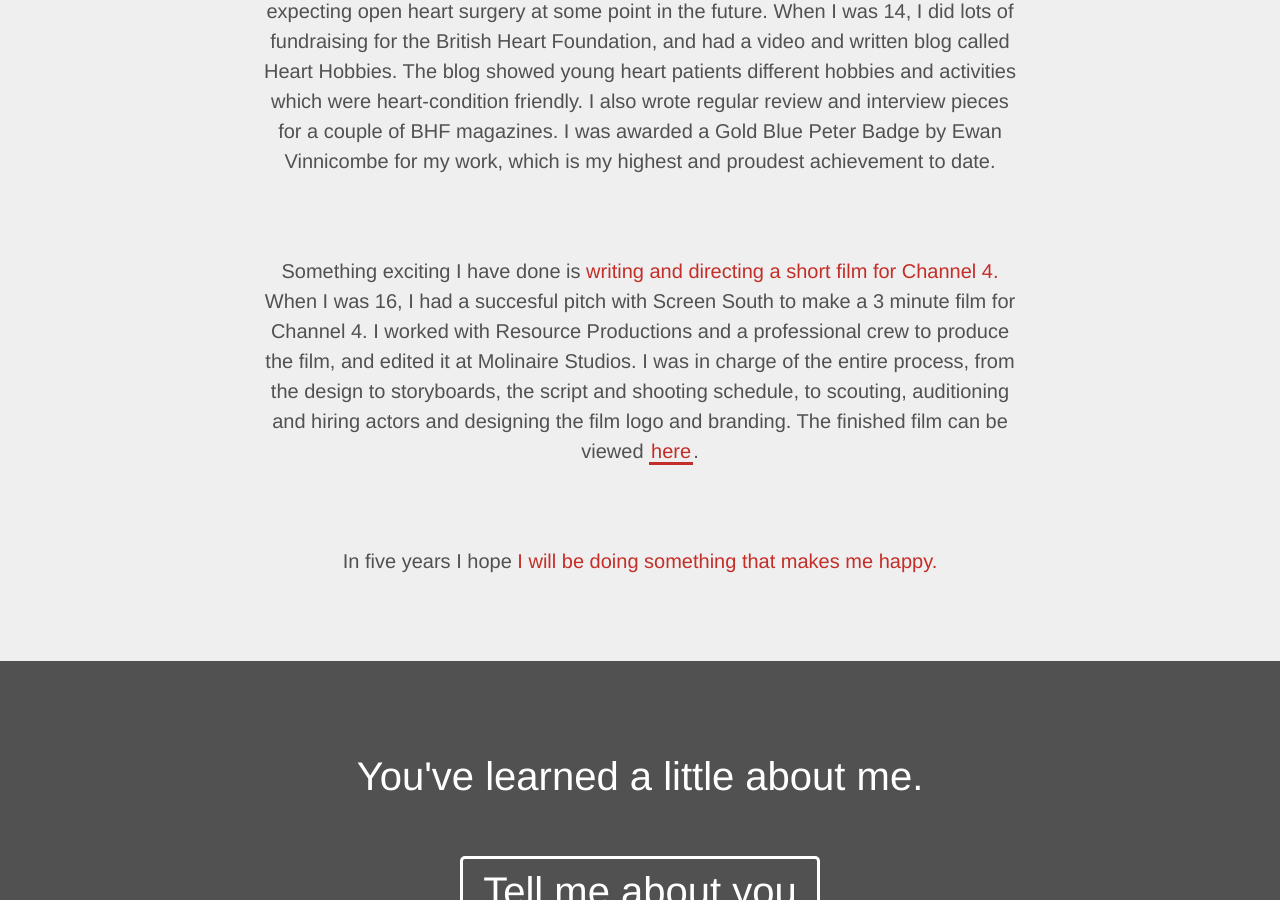
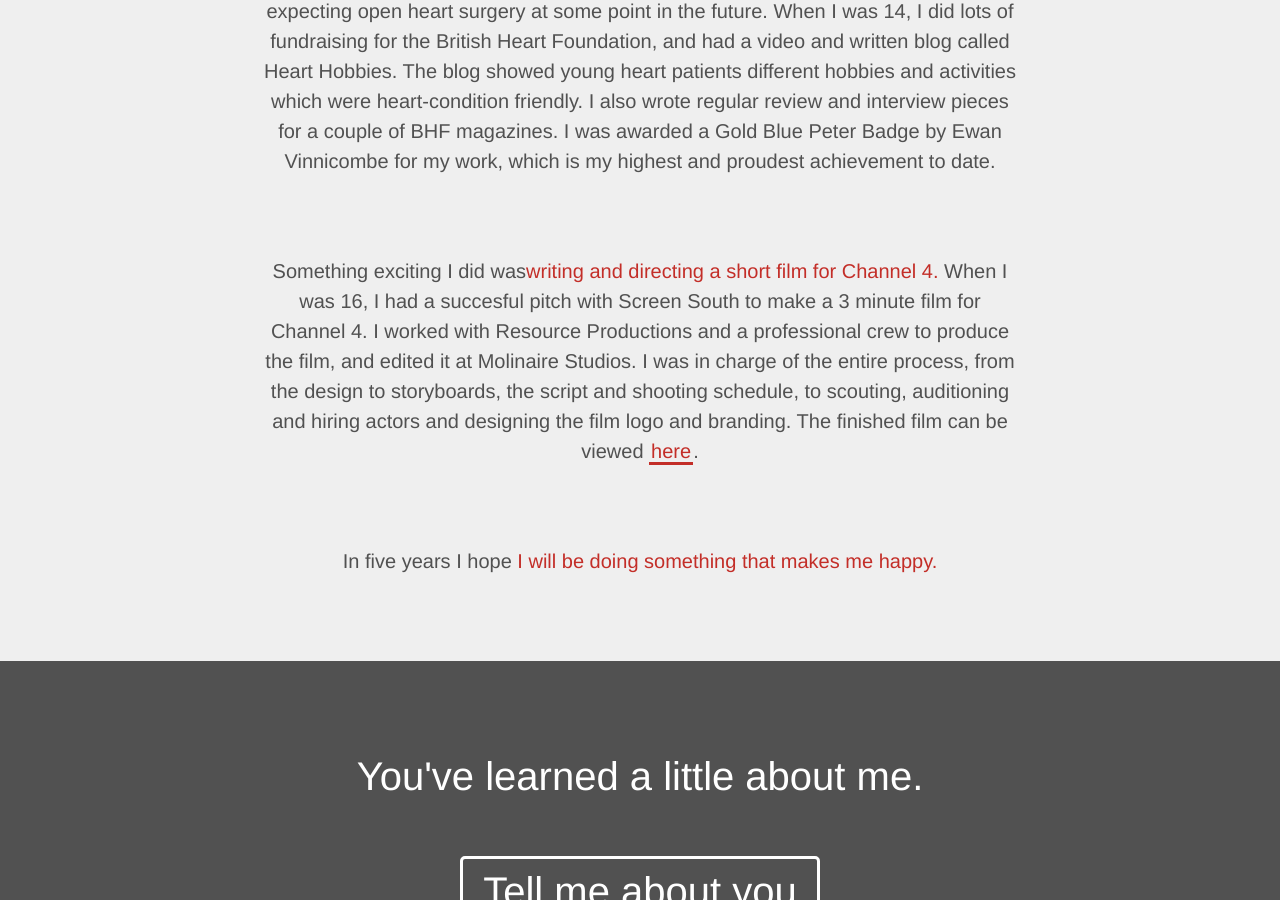
Before and after one commit to 19034233/mybrookesblog, a Jekyll site: the page aboutme/index.html, which Jekyll copies as it is, in a window 1280 px wide and 900 px high, scrolled down 3302 px. Built offline with Jekyll 4.4.1, drawn with Linux system fonts in a browser that asks for light colours.

Commit message:
Update index.html

```diff
--- a/aboutme/index.html
+++ b/aboutme/index.html
@@ -82,7 +82,7 @@ If you'd like to read some of my writing, you can have a look at my personal blo
 		 I also wrote regular review and interview pieces for a couple of BHF magazines.
 		 I was awarded a Gold Blue Peter Badge by Ewan Vinnicombe for my work, which is my highest and proudest achievement to date.</p>
 
-	<p class="fact">Something exciting I have done is <span class="highlight">writing and directing a short film for Channel 4.</span> When I was 16, I had a succesful pitch with Screen South to make a 3 minute film for Channel 4. I worked with Resource Productions and a professional crew to produce the film, and edited it at Molinaire Studios.
+	<p class="fact">Something exciting I did was<span class="highlight">writing and directing a short film for Channel 4.</span> When I was 16, I had a succesful pitch with Screen South to make a 3 minute film for Channel 4. I worked with Resource Productions and a professional crew to produce the film, and edited it at Molinaire Studios.
 		I was in charge of the entire process, from the design to storyboards, the script and shooting schedule, to scouting, auditioning and hiring actors and designing the film logo and branding. The finished film can be viewed <a class="fact_link" href="https://www.youtube.com/watch?v=XpZualhBnKI&t=22s" target="blank">here</a>.</p>
 
 	<p class="fact">In five years I hope <span class="highlight">I will be doing something that makes me happy.</span></p>
```
